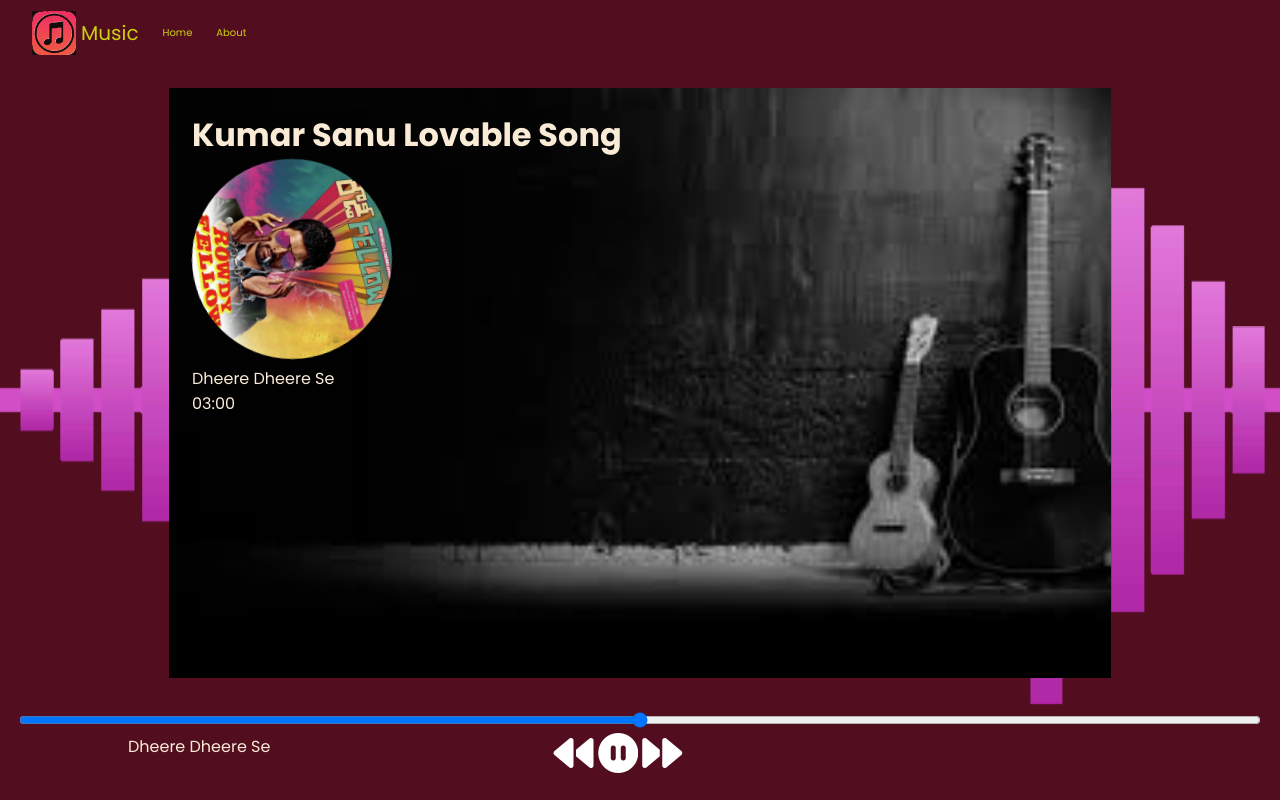
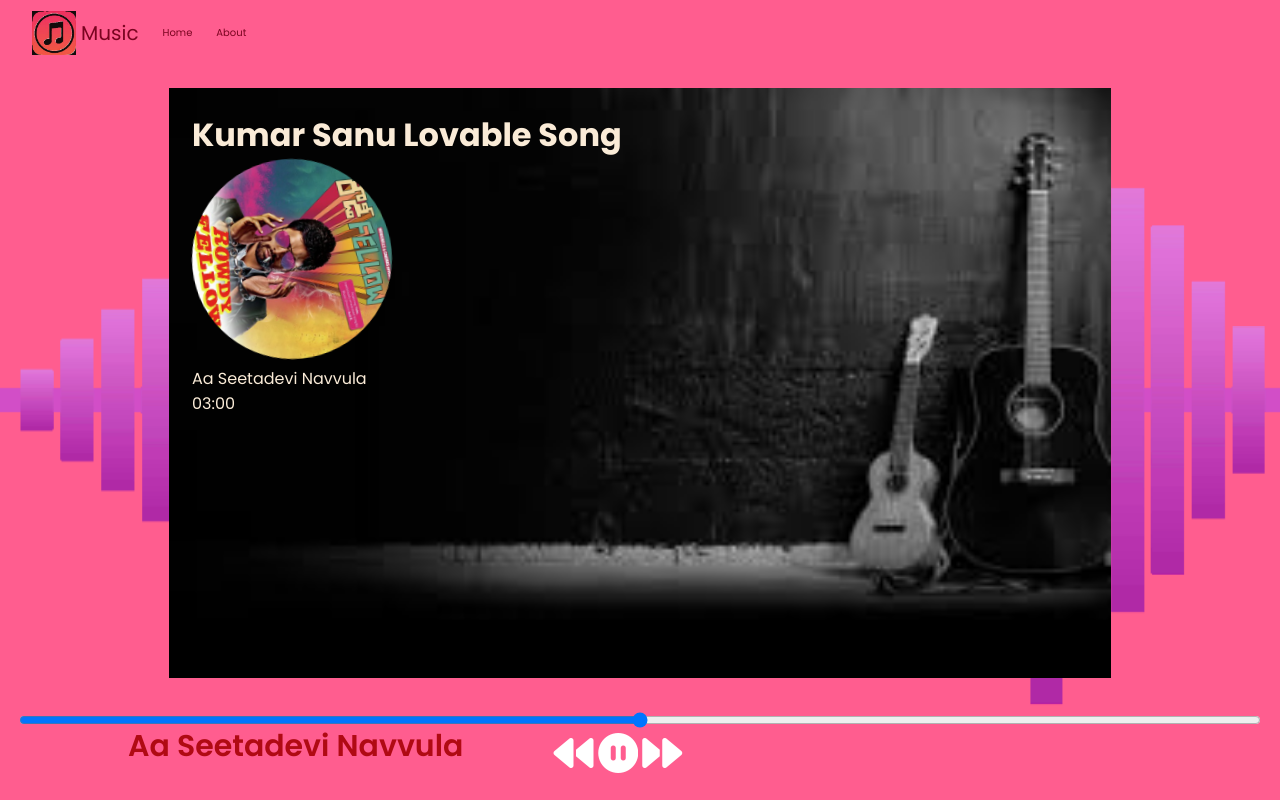
Before and after one commit to Aditya7484-dev/Project-9, a plain HTML site: page Music_Website.html in a window 1280 px wide. Both pictures are taken after a click on the button 617 px from the left and 753 px from the top of the page. Drawn offline with Linux system fonts and the light colour scheme.

Commit message:
add song names in music.js and upload into the html

```diff
--- a/Music_Website.css
+++ b/Music_Website.css
@@ -8,7 +8,7 @@
 body{
   margin:0;
   min-height: 100vh;
-  background-color: #520e1f;
+  background-color: #ff5d8f;
   background-position: center;
 }
 nav{
@@ -21,7 +21,7 @@ nav ul{
   list-style-type: none;
   height: 65px;
   font-size: 10px;
-  color: rgb(205, 208, 14);
+  color: rgb(122, 4, 32);
   /* background-color: antiquewhite; */
 }
 nav ul li{
@@ -97,9 +97,6 @@ nav ul li{
   color: white;
   align-items: center;
 }
-.icons button:active{
-  background-color: rgb(134, 26, 38);
-}
 .icons{
   padding: 5px 0;
 }
@@ -121,10 +118,12 @@ nav ul li{
 .activeBtn{
   opacity: 1;
 }
-.musicName{
+.musicName2{
   position: absolute;
   left:10%;
-  color: antiquewhite;
+  color: rgb(176, 10, 19);
   font-family: "Poppins",sans-serif;
   text-transform: capitalize;
+  font-size: 30px;
+  font-weight: 600;
 }
--- a/Music_Website.html
+++ b/Music_Website.html
@@ -23,7 +23,7 @@
       <h1>Kumar Sanu Lovable Song</h1>
       <div class="songItem">
         <img class="albumCover" src="Default.jpg" alt="Kumar Sanu"><br>
-        <span>Dheere Dheere Se</span><br>
+        <span class="musicName">Click Play To Listen</span><br>
         <span class="timing">03:00</span>
       </div>
     </div>
@@ -37,7 +37,7 @@
       <button class="forward"><i class="fa-3x fa-solid fa-forward"></i></button>
       <button class="pause"><i class="fa-3x fa-solid fa-circle-pause"></i></button>
     </div>
-    <span class="musicName">dheere dheere se</span>
+    <span class="musicName2">Click Play To Listen</span>
   </div>
   <script src="https://kit.fontawesome.com/741ec021b3.js" crossorigin="anonymous"></script>
   <script type="module" src="Music_Website.js"></script>
--- a/Music_Website.js
+++ b/Music_Website.js
@@ -6,6 +6,8 @@ const forward=document.querySelector('.forward');
 let gifImage=document.querySelector('.gifImage');
 let albumCover=document.querySelector('.albumCover');
 let pauseBtn=document.querySelector('.pause');
+let musicName=document.querySelector('.musicName');
+let musicName2=document.querySelector('.musicName2');
 
 let musicIndex=0;
 let audio=new Audio(musicArray[musicIndex].songItem);
@@ -16,6 +18,8 @@ backward.addEventListener('click',()=>{
   musicIndex=(musicIndex-1+musicArray.length)%musicArray.length;
   audio.src=musicArray[musicIndex].songItem;
   albumCover.src=musicArray[musicIndex].songAlbum;
+  musicName.innerHTML=musicArray[musicIndex].songName;
+  musicName2.innerHTML=musicArray[musicIndex].songName;
   albumCover.classList.add('aniActive');
   gifImage.classList.add('active');
   Play.classList.add('deactiveBtn');
@@ -32,6 +36,8 @@ Play.addEventListener('click',()=>{
     gifImage.classList.remove('active');
     Play.classList.remove('deactiveBtn');
     pauseBtn.classList.remove('activeBtn');
+    musicName.Text=musicArray[musicIndex].songName;
+    musicName2.Text=musicArray[musicIndex].songName;
   }else{
     audio.play();
     albumCover.src=musicArray[musicIndex].songAlbum;
@@ -39,6 +45,8 @@ Play.addEventListener('click',()=>{
     gifImage.classList.add('active');
     Play.classList.add('deactiveBtn');
     pauseBtn.classList.add('activeBtn');
+    musicName.innerText=musicArray[musicIndex].songName;
+    musicName2.innerText=musicArray[musicIndex].songName;
   }
   isMusicPlay=!isMusicPlay;
 });
@@ -47,6 +55,8 @@ forward.addEventListener('click',()=>{
   musicIndex=(musicIndex+1)%musicArray.length;
   audio.src=musicArray[musicIndex].songItem;
   albumCover.src=musicArray[musicIndex].songAlbum;
+  musicName.innerText=musicArray[musicIndex].songName;
+  musicName2.innerText=musicArray[musicIndex].songName;
   albumCover.classList.add('aniActive');
   gifImage.classList.add('active');
   Play.classList.add('deactiveBtn');
--- a/music.js
+++ b/music.js
@@ -1,37 +1,46 @@
 export const musicArray=[
   {
+    songName:'Aa Seetadevi Navvula',
     songItem:"Music/Music_1.mp3",
     songAlbum:'Music/Music_1.jpg',
   },
   {
+    songName:'Sunny',
     songItem:"Music/Music_2.mp3",
     songAlbum:'Music/Music_2.jpg',
   },
   {
+    songName:'Empire',
     songItem:"Music/Music_3.mp3",
     songAlbum:'Music/Music_3.jpg',
   },
   {
+    songName:'Payal',
     songItem:"Music/Music_4.mp3",
     songAlbum:'Music/Music_4.jpg',
   },
   {
+    songName:'Saiyaar(Old Version)',
     songItem:"Music/Music_5.mp3",
     songAlbum:'Music/Music_5.jpg',
   },
   {
+    songName:'Suniya Suniya',
     songItem:"Music/Music_6.mp3",
     songAlbum:'Music/Music_6.jpg',
   },
   {
+    songName:'Vardan',
     songItem:"Music/Music_7.mp3",
     songAlbum:'Music/Music_7.jpg',
   },
   {
+    songName:'Maharani',
     songItem:"Music/Music_8.mp3",
     songAlbum:'Music/Music_8.jpg',
   },
   {
+    songName:'Aaj Phir',
     songItem:"Music/Music_9.mp3",
     songAlbum:'Music/Music_9.jpg',
   },
```
